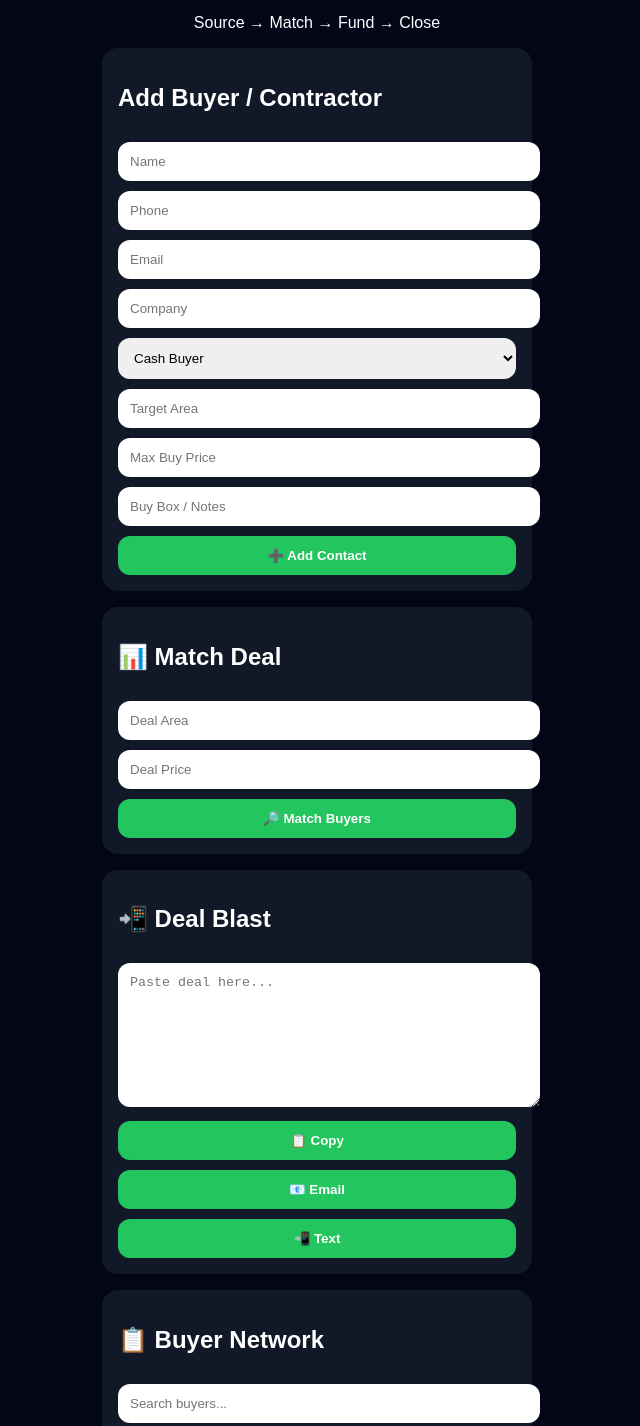
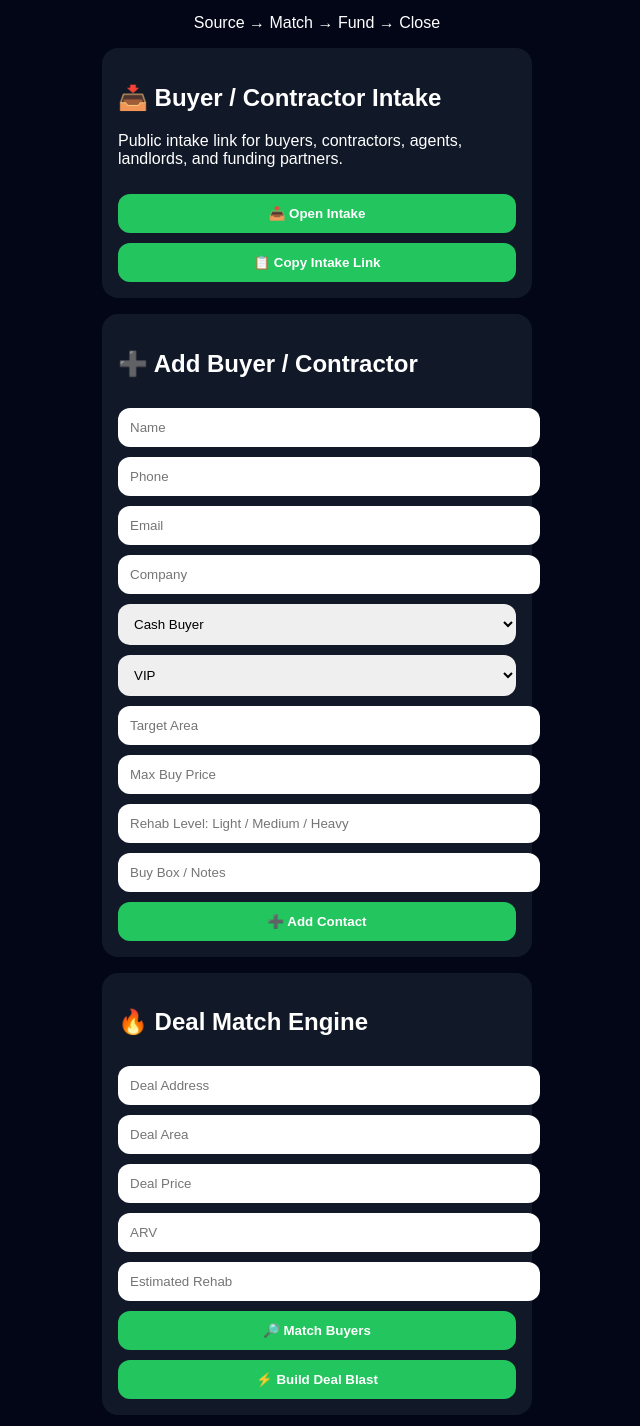
Before and after one commit to ROLRichman/RO-Lyfe-Buyer-Network-OS, a plain HTML site: page index.html in a window 1280 px wide. Shown: the part 120-1546 px from the top of the page, without its empty margins (323-963 px from the left). Drawn offline with Linux system fonts and the light colour scheme.

Commit message:
Update index.html

```diff
--- a/index.html
+++ b/index.html
@@ -9,13 +9,18 @@
 <body>
 
 <div class="app">
-
   <h1>👥 RO’Lyfe Buyer Network OS</h1>
   <p class="sub">Source → Match → Fund → Close</p>
 
-<!-- ADD BUYER -->
   <div class="card">
-<h2>Add Buyer / Contractor</h2>
+    <h2>📥 Buyer / Contractor Intake</h2>
+    <p class="small">Public intake link for buyers, contractors, agents, landlords, and funding partners.</p>
+    <button onclick="openBuyerIntake()">📥 Open Intake</button>
+    <button onclick="copyBuyerIntake()">📋 Copy Intake Link</button>
+  </div>
+
+  <div class="card">
+    <h2>➕ Add Buyer / Contractor</h2>
 
     <input id="name" placeholder="Name">
     <input id="phone" placeholder="Phone">
@@ -31,45 +36,58 @@
       <option>Lender Referral</option>
     </select>
 
+    <select id="tag">
+      <option>VIP</option>
+      <option>A Buyer</option>
+      <option>B Buyer</option>
+      <option>New Lead</option>
+      <option>Do Not Send</option>
+    </select>
+
     <input id="area" placeholder="Target Area">
     <input id="maxPrice" placeholder="Max Buy Price">
+    <input id="rehabLevel" placeholder="Rehab Level: Light / Medium / Heavy">
     <input id="notes" placeholder="Buy Box / Notes">
 
     <button onclick="addBuyer()">➕ Add Contact</button>
   </div>
 
-<!-- DEAL INPUT -->
   <div class="card">
-<h2>📊 Match Deal</h2>
+    <h2>🔥 Deal Match Engine</h2>
 
+    <input id="dealAddress" placeholder="Deal Address">
     <input id="dealArea" placeholder="Deal Area">
     <input id="dealPrice" placeholder="Deal Price">
+    <input id="dealARV" placeholder="ARV">
+    <input id="dealRehab" placeholder="Estimated Rehab">
 
     <button onclick="matchDeal()">🔎 Match Buyers</button>
+    <button onclick="buildDealBlast()">⚡ Build Deal Blast</button>
 
     <div id="matchResults"></div>
   </div>
 
-<!-- DEAL BLAST -->
   <div class="card">
     <h2>📲 Deal Blast</h2>
+    <textarea id="dealMsg" placeholder="Deal blast message will appear here..."></textarea>
 
-<textarea id="dealMsg" placeholder="Paste deal here..."></textarea>
-
-<button onclick="copyBlast()">📋 Copy</button>
-<button onclick="sendEmailBlast()">📧 Email</button>
-<button onclick="sendSMSBlast()">📲 Text</button>
+    <button onclick="copyBlast()">📋 Copy Blast</button>
+    <button onclick="sendEmailBlast()">📧 Email Blast</button>
+    <button onclick="sendSMSBlast()">📲 Text Blast</button>
   </div>
 
-<!-- BUYER LIST -->
   <div class="card">
     <h2>📋 Buyer Network</h2>
 
     <input id="search" placeholder="Search buyers..." onkeyup="filterBuyers()">
 
+    <div class="mini-row">
+      <button onclick="exportBuyers()">📤 Copy Buyer List</button>
+      <button onclick="clearAllBuyers()">🗑️ Clear All</button>
+    </div>
+
     <div id="buyerList"></div>
   </div>
-
 </div>
 
 <script src="script.js"></script>
```
Lines whose indentation alone changed are shown as unchanged.
